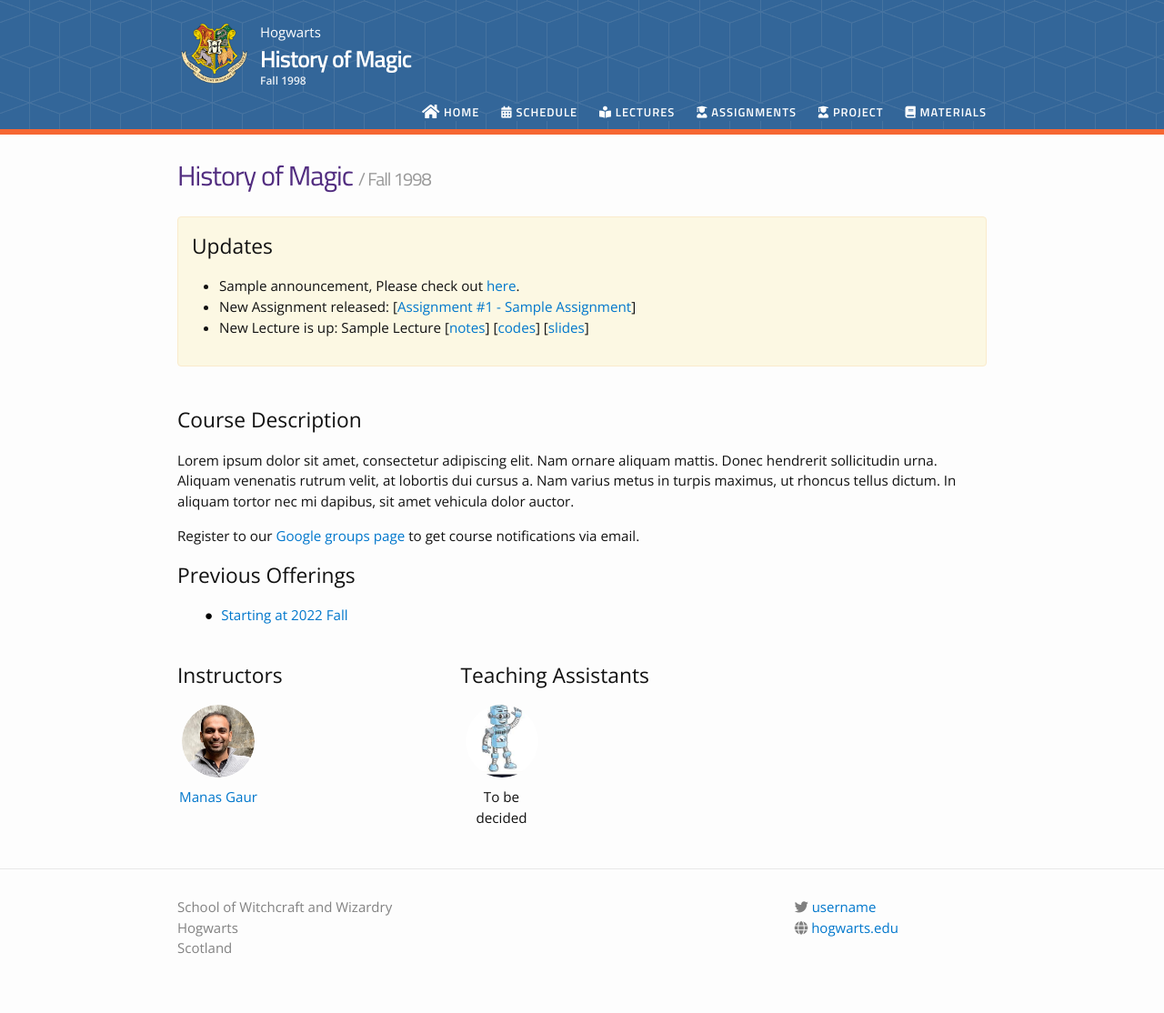
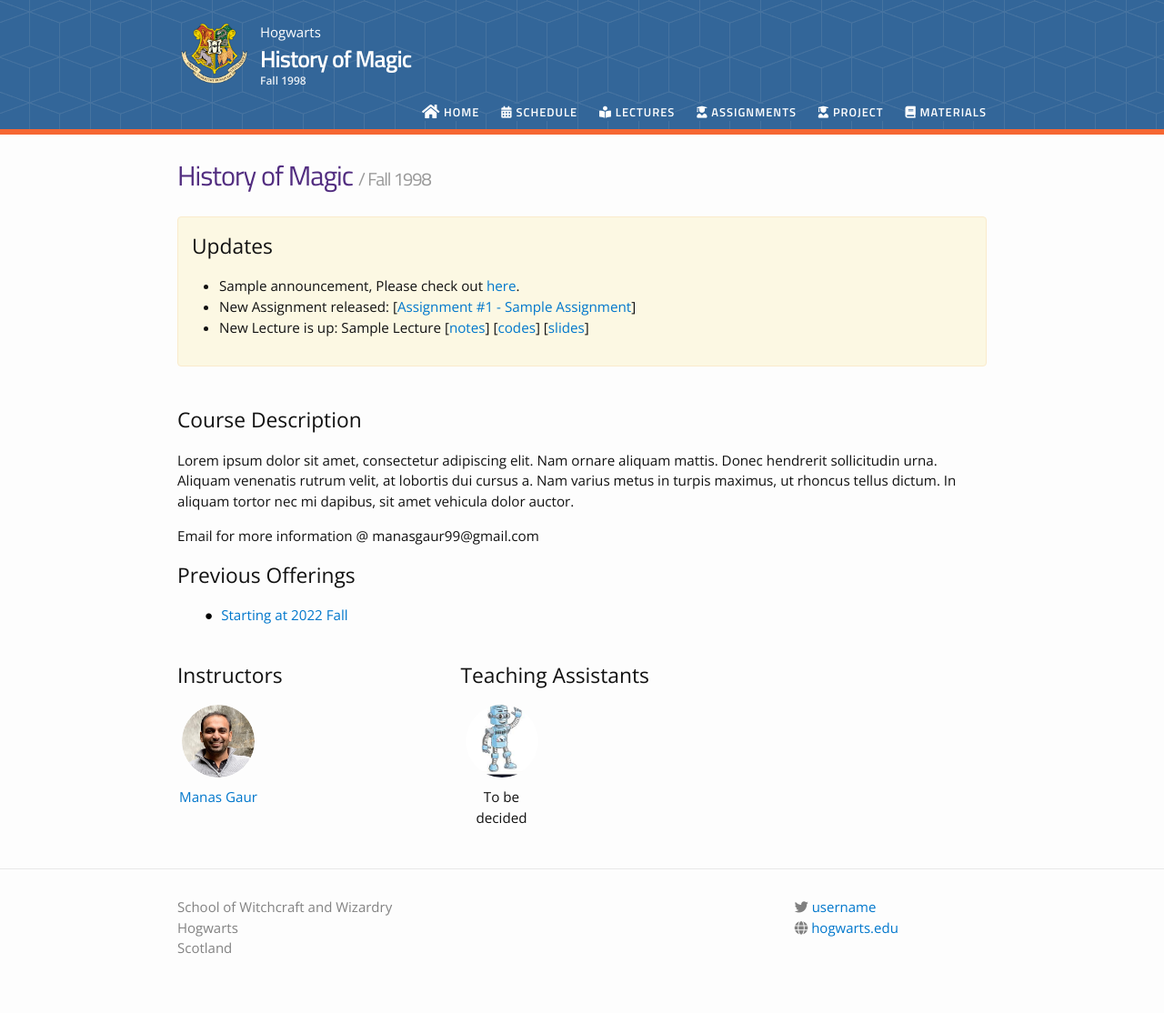
Before and after one commit to KAIsquare-UMBC/KAIsquare-UMBC, a Jekyll site: the page built from index.md, in a window 1280 px wide. Shown: the whole page at 91% size. Built offline with Jekyll 4.4.1, drawn with Linux system fonts in a browser that asks for light colours; nearby versions of some CDN libraries.

Commit message:
Update index.md

```diff
--- a/index.md
+++ b/index.md
@@ -1,4 +1,4 @@
 ---
 layout: home
 ---
-Register to our [Google groups page](https://groups.google.com/forum/#!forum/gp-id) to get course notifications via email.
+Email for more information @ manasgaur99@gmail.com
```
